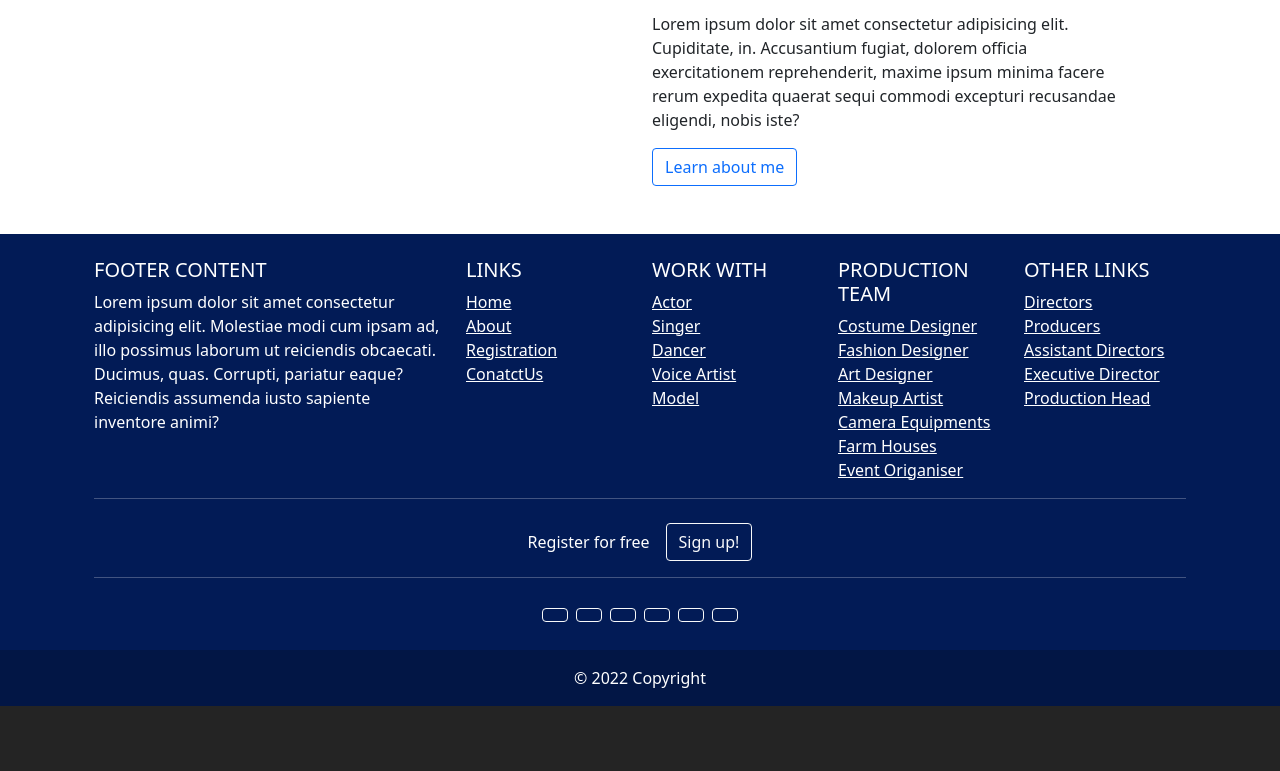
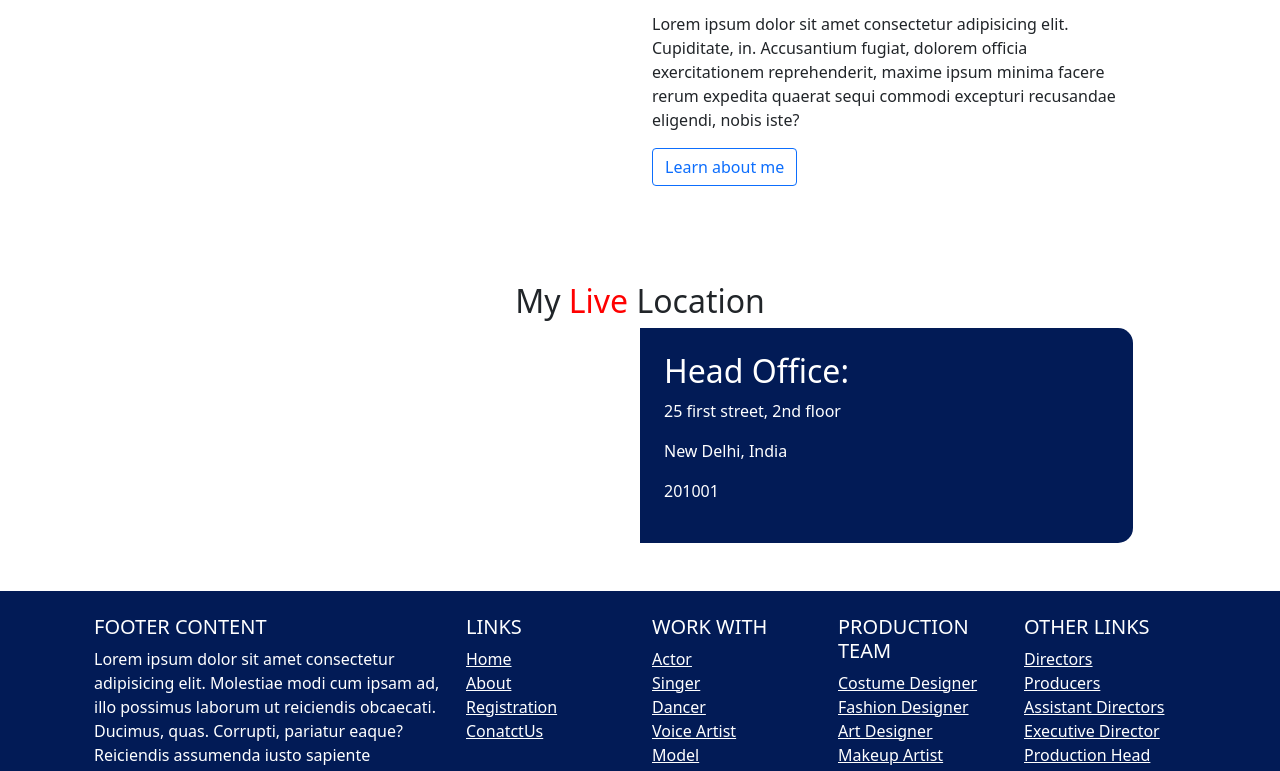
Before and after one commit to vinaysharma7503/ProBunny-Web, a React (Vite) app: page / in a window 1280 px wide. Shown: the part 638-1409 px from the top of the page. Before the commit the page ends 1344 px from the top, so only its background shows below. Built offline with nearby package versions, Linux system fonts and the light colour scheme.

Commit message:
working on footer

```diff
--- a/src/Pages/Home/Home.scss
+++ b/src/Pages/Home/Home.scss
@@ -1,7 +1,19 @@
-.header-container{
+.header-container {
     background-color: #021B56;
     color: #fff;
-    p{
+
+    p {
         margin-top: 15px;
     }
 }
+
+.location {
+    .live {
+        color: red;
+    }
+    .right{
+        background-color: #021B56;
+        color: #fff;
+        border-radius: 0px 15px 15px 0px;
+    }
+}
--- a/src/Pages/Home/Home.tsx
+++ b/src/Pages/Home/Home.tsx
@@ -32,6 +32,20 @@ const Home = (props: Props) => {
                         <button className='btn btn-outline-primary'>Learn about me</button>
                     </div>
                 </div>
+                <div className="row d-flex justify-content-center align-item-center p-5 location">
+                    <div className="col-md-12">
+                        <h2 className="text-center">My <span className='live'>Live</span> Location</h2>
+                    </div>
+                    <div className="col-md-5 p-2">
+
+                    </div>
+                    <div className="col-md-5 right p-4">
+                        <h2>Head Office:</h2>
+                        <p>25 first street, 2nd floor</p>
+                        <p>New Delhi, India</p>
+                        <p>201001</p>
+                    </div>
+                </div>
             </div>
             <Footer />
         </>
```
